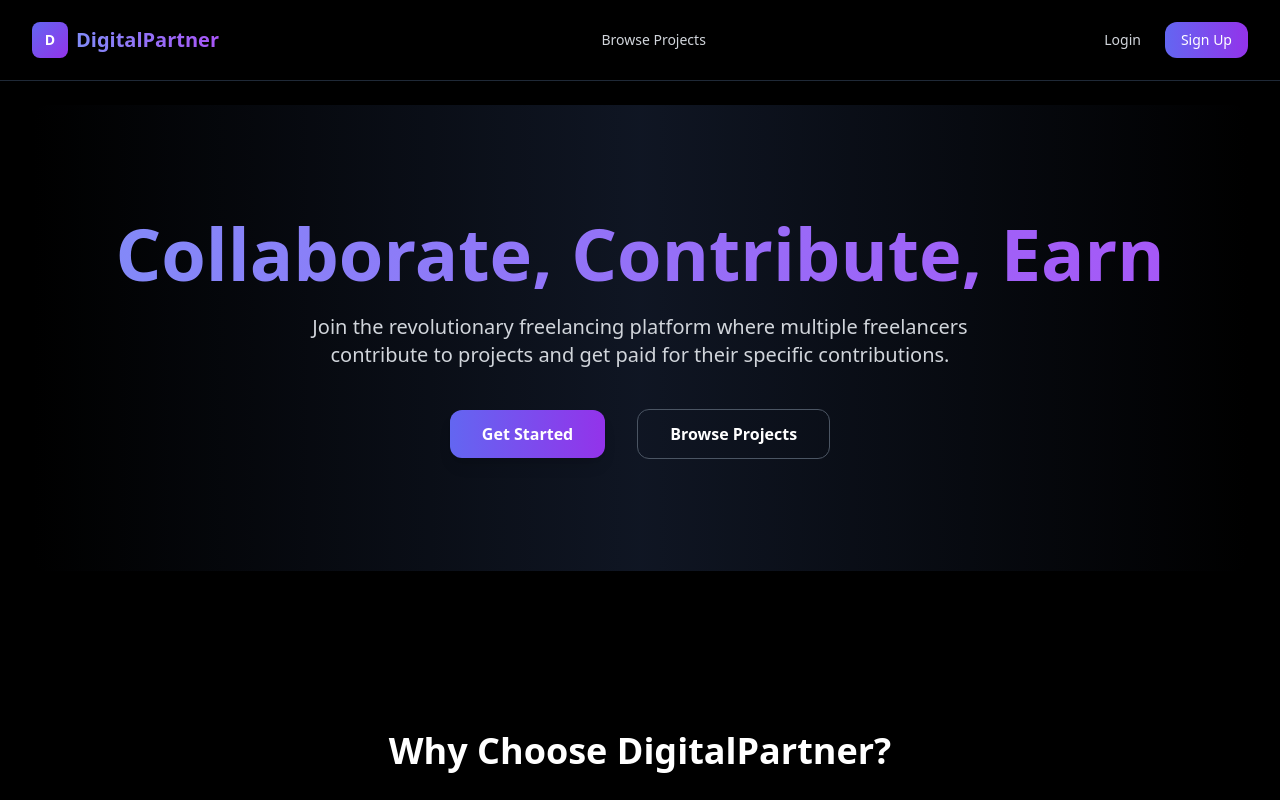
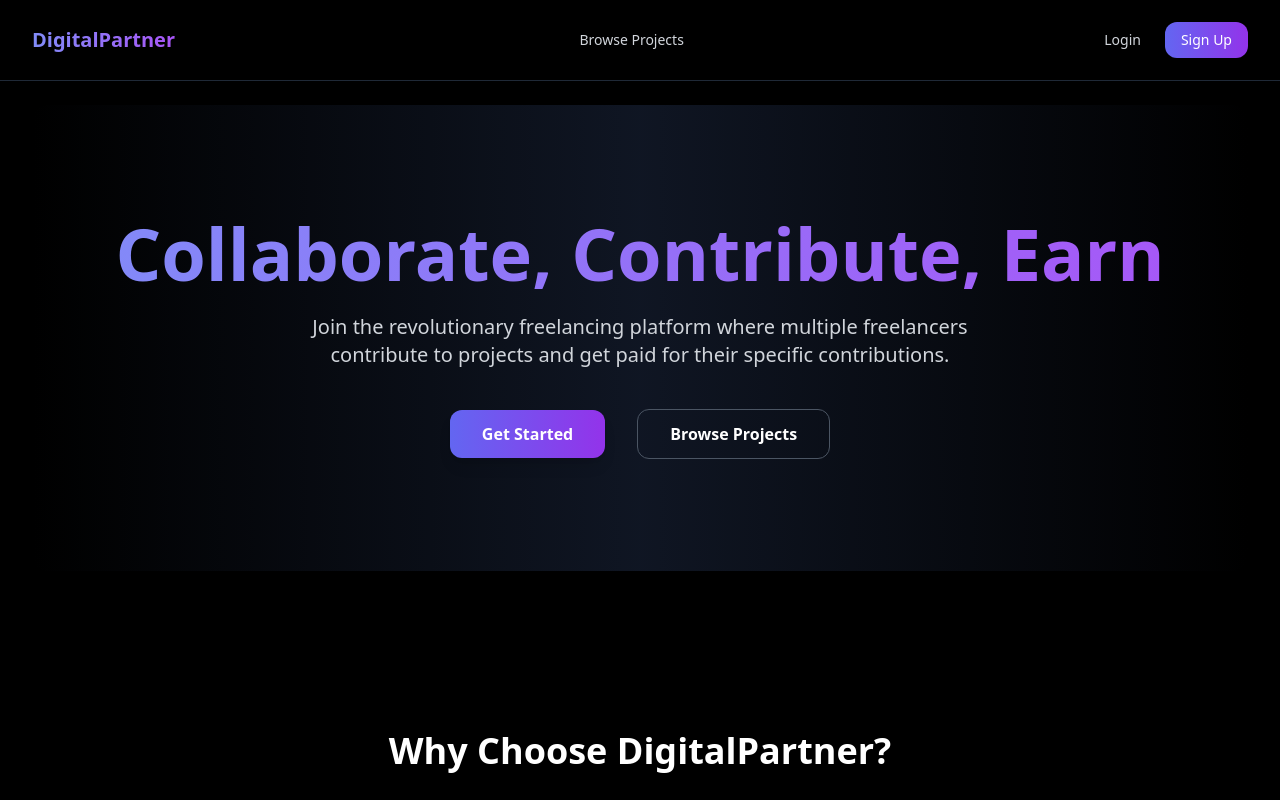
Before and after one commit to Shivamkumar181/digital_partner_web, a React (Vite) app in the folder frontend/: page / in a window 1280 px wide. Shown: the top 800 px of the page. Built offline with nearby package versions, Linux system fonts and the light colour scheme.

Commit message:
Refactor Navbar component and update icons

```diff
--- a/frontend/src/components/common/Navbar.jsx
+++ b/frontend/src/components/common/Navbar.jsx
@@ -78,11 +78,11 @@
 //   const typeIcon = {
 //     contribution_submitted: "📝",
 //     contribution_approved: "✅",
-//     contribution_rejected: "❌",
-//     payment_received: "💰",
+//     contribution_rejected: "⚠️",
+//     payment_received: "💳",
 //     message: "💬",
-//     certificate_generated: "🎓",
-//     project_updated: "📢",
+//     certificate_generated: "🎖️",
+//     project_updated: "🔔",
 //   };
 
 //   return (
@@ -366,7 +366,7 @@
 import { getAvatarUrl } from "../../utils/helpers";
 import axios from "axios";
 
-// ─── Notification Bell Component ──────────────────────────────────────────────
+// ─── Notification Bell
 const NotificationBell = ({ token }) => {
   const [notifications, setNotifications] = useState([]);
   const [isOpen, setIsOpen] = useState(false);
@@ -449,10 +449,10 @@
     const icons = {
       contribution_submitted: "📝",
       contribution_approved: "✅",
-      contribution_rejected: "❌",
-      payment_received: "💰",
+      contribution_rejected: "⚠️",
+      payment_received: "💸",
       message: "💬",
-      certificate_generated: "🎓",
+      certificate_generated: "🎖️",
       project_updated: "📢",
     };
     return icons[type] || "🔔";
@@ -567,7 +567,7 @@
   );
 };
 
-// ─── Main Navbar Component ────────────────────────────────────────────────────
+// ─── Main Navbar Component
 const Navbar = () => {
   const { user, token } = useSelector((state) => state.auth);
   const dispatch = useDispatch();
@@ -616,15 +616,13 @@
     <nav className="bg-black border-b border-gray-800 sticky top-0 z-50">
       <div className="max-w-7xl mx-auto px-4 sm:px-6 lg:px-8">
         <div className="flex justify-between items-center h-16 md:h-20">
+
           {/* Logo */}
           <Link to="/" className="flex items-center space-x-2 flex-shrink-0 group">
-            <div className="w-9 h-9 rounded-lg bg-gradient-to-br from-indigo-500 to-purple-600 flex items-center justify-center shadow-md group-hover:shadow-lg transition-shadow duration-300">
-              <span className="text-white font-bold text-sm">D</span>
-            </div>
-            <span className="text-xl font-bold bg-gradient-to-r from-indigo-400 to-purple-500 bg-clip-text text-transparent hidden sm:block">
-              DigitalPartner
-            </span>
-          </Link>
+            <span className="text-xl font-bold bg-gradient-to-r from-indigo-400 to-purple-500 bg-clip-text text-transparent">
+             DigitalPartner
+           </span>
+         </Link>
 
           {/* Desktop Navigation Links */}
           <div className="hidden md:flex items-center space-x-1">
@@ -878,7 +876,7 @@
                     onClick={handleLogout}
                     className="block w-full text-left px-3 py-2.5 rounded-lg text-sm text-red-400 hover:bg-red-900/20 transition-colors"
                   >
-                    🚪 Logout
+                    [➔ Logout
                   </button>
                 </>
               ) : (
```
